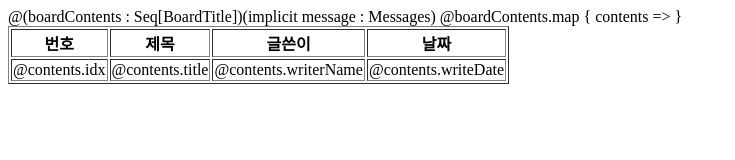
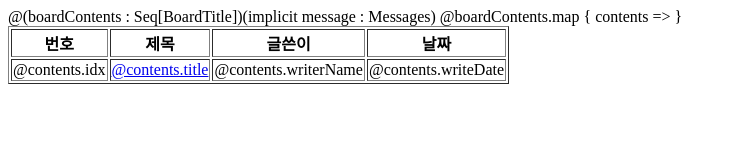
Before and after one commit to elluard/PortalProject, a plain HTML site: page app/views/board.scala.html in a window 1280 px wide. Shown: the whole page, without its empty margins (0-735 px from the left). Drawn offline with Linux system fonts and the light colour scheme.

Commit message:
#can read board contents

```diff
--- a/app/views/board.scala.html
+++ b/app/views/board.scala.html
@@ -10,7 +10,7 @@
   <table border="1">
     <tr><th>번호</th><th>제목</th><th>글쓴이</th><th>날짜</th></tr>
     @boardContents.map { contents =>
-      <tr><td>@contents.idx</td><td>@contents.title</td><td>@contents.writerName</td><td>@contents.writeDate</td></tr>
+      <tr><td>@contents.idx</td><td><a href = @routes.BoardController.boardContents(contents.idx)>@contents.title</a></td><td>@contents.writerName</td><td>@contents.writeDate</td></tr>
     }
   </table>
 </body>
```
